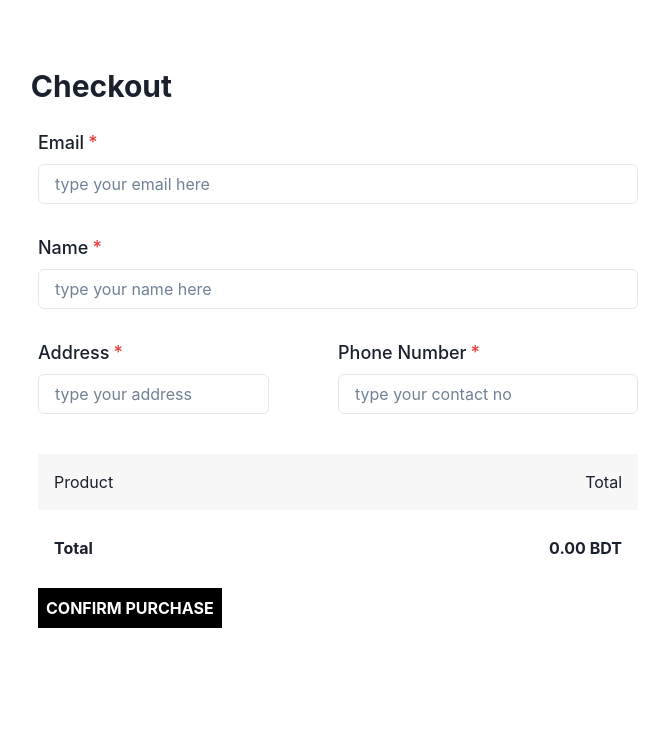
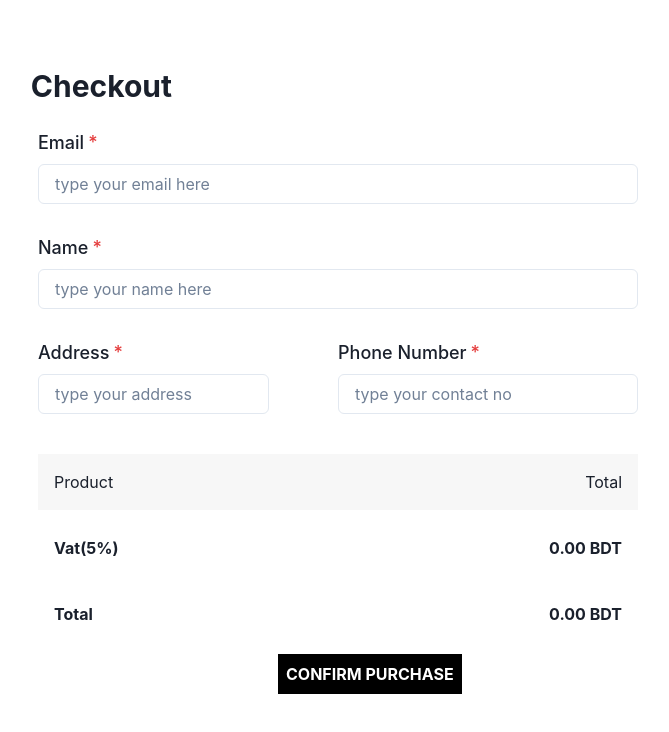
Before and after one commit to TanjimAnim/munchies-test, a Next.js app: page /checkout in a window 1280 px wide. Shown: the top 732 px of the page, without its empty margins (302-971 px from the left). Built offline with nearby package versions, Linux system fonts and the light colour scheme.

Commit message:
feat:added handlechange,post req changed layout,

```diff
--- a/pages/checkout/index.tsx
+++ b/pages/checkout/index.tsx
@@ -26,20 +26,29 @@ const Checkout = () => {
     user_phone: "",
   });
   const [totalPrice, setTotalPrice] = useState(0);
+  const [totalVat, setTotalVat] = useState(0);
 
-  //   const handleChange = (event: React.ChangeEvent<HTMLInputElement>) => {
-  //     input[event.target.name] = event.target.value;
-  //     setInput(input);
-  //   };
+  const handleChange = (event: React.ChangeEvent<HTMLInputElement>) => {
+    console.log(event.target);
+    setInput({ ...input, [event.target.name]: event.target.value });
+  };
 
   useEffect(() => {
     var totalPriceArray = cart.items.map((item) => item.total_price);
+    var totalPriceWithoutVatArray = cart.items.map(
+      (item) => item.price * item.quantity
+    );
 
     var sum = 0;
+    var sumWithoutVat = 0;
     for (let i = 0; i < totalPriceArray.length; i++) {
-      sum = sum + totalPriceArray[i];
+      sum += totalPriceArray[i];
+    }
+    for (let i = 0; i < totalPriceWithoutVatArray.length; i++) {
+      sumWithoutVat += totalPriceWithoutVatArray[i];
     }
     setTotalPrice(sum);
+    setTotalVat(sum - sumWithoutVat);
   }, [cart]);
 
   //useEffect for page reload for state update
@@ -71,12 +80,13 @@ const Checkout = () => {
         phone: input.user_phone,
       },
       calculation: {
-        price: 920,
-        vat: 89,
-        total: 1009,
+        price: totalPrice - totalVat,
+        vat: totalVat,
+        total: totalPrice,
       },
       items: cart.items.map((item) => item),
     };
+
     Array.from(document.querySelectorAll("input")).forEach(
       (input) => (input.value = "")
     );
@@ -84,15 +94,17 @@ const Checkout = () => {
     alert("Order has been placed");
 
     const response = await axios
-      .post("https://munchies-api.up.railway.app/order", data, {
+      .post("/munchies/order", data, {
         headers: {
           "x-access-user": `${input.user_email}`,
+          "Access-Control-Allow-Origin": "*",
         },
       })
       .then((response) => {
         console.log(response);
       })
       .catch((error) => {
+        console.log(error);
         setError(error);
       });
   };
@@ -129,12 +141,12 @@ const Checkout = () => {
               <Input
                 type="email"
                 placeholder="type your email here"
-                name={input.user_email}
+                name="user_email"
                 _focus={{
                   zIndex: "0",
                   borderColor: "#3182ce",
                 }}
-                // onChange={handleChange}
+                onChange={handleChange}
                 value={input.user_email}
               />
             </FormControl>
@@ -143,12 +155,12 @@ const Checkout = () => {
               <Input
                 type="text"
                 placeholder="type your name here"
-                name={input.user_name}
+                name="user_name"
                 _focus={{
                   zIndex: "0",
                   borderColor: "#3182ce",
                 }}
-                // onChange={handleChange}
+                onChange={handleChange}
                 value={input.user_name}
               />
             </FormControl>
@@ -159,13 +171,13 @@ const Checkout = () => {
                 <Input
                   type="text"
                   placeholder="type your address"
-                  name={input.user_address}
+                  name="user_address"
                   _focus={{
                     zIndex: "0",
                     borderColor: "#3182ce",
                   }}
                   value={input.user_address}
-                  //   onChange={handleChange}
+                  onChange={handleChange}
                   width="77%"
                 />
               </FormControl>
@@ -174,13 +186,13 @@ const Checkout = () => {
                 <Input
                   type="number"
                   placeholder="type your contact no"
-                  name={input.user_phone}
+                  name="user_phone"
                   _focus={{
                     zIndex: "0",
                     borderColor: "#3182ce",
                   }}
                   value={input.user_phone}
-                  //   onChange={handleChange}
+                  onChange={handleChange}
                 />
               </FormControl>
             </Box>
@@ -225,11 +237,19 @@ const Checkout = () => {
                       </Text>
                     </Box>
                     <Box>
-                      <Text>{item.total_price} BDT</Text>
+                      <Text>{item.quantity * item.price} BDT</Text>
                     </Box>
                   </Box>
                 );
               })}
+            </Box>
+            <Box display="flex" justifyContent="space-between" marginTop="10px">
+              <Box padding="1rem">
+                <Text fontWeight={700}>Vat(5%)</Text>
+              </Box>
+              <Box padding="1rem">
+                <Text fontWeight={700}>{totalVat.toFixed(2)} BDT</Text>
+              </Box>
             </Box>
             <Box display="flex" justifyContent="space-between" marginTop="10px">
               <Box padding="1rem">
@@ -248,7 +268,7 @@ const Checkout = () => {
               fontWeight="bold"
               type="submit"
               value="submit"
-              marginX="auto"
+              marginLeft="40%"
             >
               CONFIRM PURCHASE
             </Box>
```
